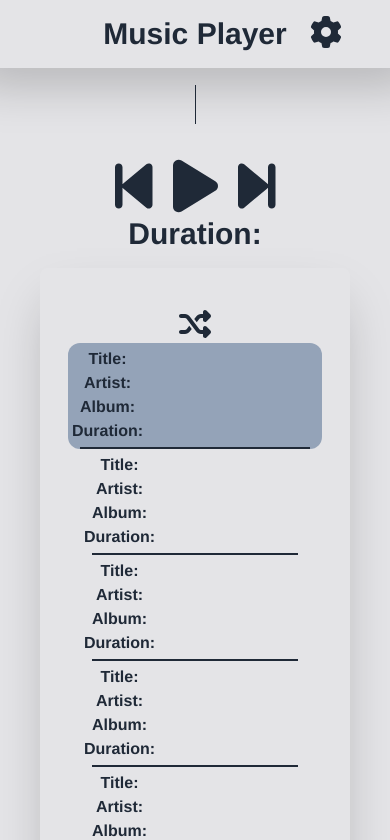
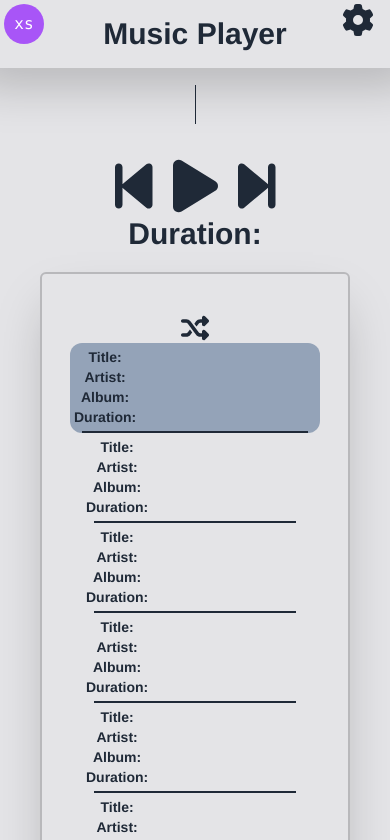
Before and after one commit to ChaceN89/music-player, a Vue app: page / in a window 390 px wide. Shown: the top 840 px of the page. Built offline with nearby package versions, Linux system fonts and the light colour scheme.

Commit message:
changed some styles for better responsive design

```diff
--- a/src/App.vue
+++ b/src/App.vue
@@ -16,10 +16,12 @@
       />
     </div>
     <MusicSettings class="settings"/>
+    <BreakPointVisual/>
   </div>
 </template>
 
 <script>
+import BreakPointVisual from './components/BreakPointVisual.vue'
 import MusicPlayer from './components/MusicPlayer.vue'
 import MusicPlaylist from './components/MusicPlaylist.vue'
 import MusicSettings from './components/MusicSettings.vue'
@@ -28,6 +30,7 @@ import AudioList from './data/AudioList'; // Import the audio files list/names
 export default {
   name: 'App',
   components: {
+    BreakPointVisual,
     MusicPlayer,
     MusicPlaylist,
     MusicSettings
--- a/src/assets/styles.css
+++ b/src/assets/styles.css
@@ -35,7 +35,8 @@ body {
 }
 
 .playlist {
-    @apply text-base flex-shrink border-0 border-zinc-950 shadow-2xl rounded-lg p-10  overflow-y-auto px-10;
+    @apply text-xs xxs:text-sm md:text-base  md:w-[400px] lg:w-[575px] xl:w-[650px]
+      flex-shrink border-2 border-opacity-20 border-zinc-950 shadow-2xl rounded-md p-10 overflow-y-auto px-10 mt-1 ;
     max-height: calc(100vh - 6rem); /* Adjusting height to ensure it fits within the screen height */
 }
 
@@ -52,7 +53,7 @@ body {
 }
 
 .settings {
-    @apply fixed top-4 right-12;
+    @apply fixed top-1 right-4 md:top-4 md:right-12;
 }
 
 .buttonHover {
--- /dev/null
+++ b/src/components/BreakPointVisual.vue
@@ -0,0 +1,21 @@
+<template>
+  <div class="fixed top-0 left-0 m-1 p-1 z-50 font-mono text-white h-10 w-10 rounded-full flex items-center justify-center bg-gray-700 xxs:bg-purple-500 sm:bg-pink-500 md:bg-orange-500 lg:bg-green-500 xl:bg-blue-500 2xl:bg-black">
+    <div class="block xxs:hidden sm:hidden md:hidden lg:hidden xl:hidden 2xl:hidden">xxs</div>
+    <div class="hidden xxs:block sm:hidden md:hidden lg:hidden xl:hidden 2xl:hidden">xs</div>
+    <div class="hidden sm:block md:hidden lg:hidden xl:hidden 2xl:hidden">sm</div>
+    <div class="hidden sm:hidden md:block lg:hidden xl:hidden 2xl:hidden">md</div>
+    <div class="hidden sm:hidden md:hidden lg:block xl:hidden 2xl:hidden">lg</div>
+    <div class="hidden sm:hidden md:hidden lg:hidden xl:block 2xl:hidden">xl</div>
+    <div class="hidden sm:hidden md:hidden lg:hidden xl:hidden 2xl:block">2xl</div>
+  </div>
+</template>
+
+<script>
+export default {
+  name: 'BreakPointVisual'
+};
+</script>
+
+<style scoped>
+/* Add any additional styles if needed */
+</style>
--- a/src/components/HelloWorld.vue
+++ /dev/null
@@ -1,45 +0,0 @@
-<template>
-  <div class="hello">
-    <h1>{{ msg }}</h1>
-    <p>
-      For a guide and recipes on how to configure / customize this project,<br>
-      check out the
-      <a href="https://cli.vuejs.org" target="_blank" rel="noopener">vue-cli documentation</a>.
-    </p>
-    <h3>Installed CLI Plugins</h3>
-    <ul>
-      <li><a href="https://github.com/vuejs/vue-cli/tree/dev/packages/%40vue/cli-plugin-babel" target="_blank" rel="noopener">babel</a></li>
-      <li><a href="https://github.com/vuejs/vue-cli/tree/dev/packages/%40vue/cli-plugin-eslint" target="_blank" rel="noopener">eslint</a></li>
-    </ul>
-    <h3>Essential Links</h3>
-    <ul>
-      <li><a href="https://vuejs.org" target="_blank" rel="noopener">Core Docs</a></li>
-      <li><a href="https://forum.vuejs.org" target="_blank" rel="noopener">Forum</a></li>
-      <li><a href="https://chat.vuejs.org" target="_blank" rel="noopener">Community Chat</a></li>
-      <li><a href="https://twitter.com/vuejs" target="_blank" rel="noopener">Twitter</a></li>
-      <li><a href="https://news.vuejs.org" target="_blank" rel="noopener">News</a></li>
-    </ul>
-    <h3>Ecosystem</h3>
-    <ul>
-      <li><a href="https://router.vuejs.org" target="_blank" rel="noopener">vue-router</a></li>
-      <li><a href="https://vuex.vuejs.org" target="_blank" rel="noopener">vuex</a></li>
-      <li><a href="https://github.com/vuejs/vue-devtools#vue-devtools" target="_blank" rel="noopener">vue-devtools</a></li>
-      <li><a href="https://vue-loader.vuejs.org" target="_blank" rel="noopener">vue-loader</a></li>
-      <li><a href="https://github.com/vuejs/awesome-vue" target="_blank" rel="noopener">awesome-vue</a></li>
-    </ul>
-  </div>
-</template>
-
-<script>
-export default {
-  name: 'HelloWorld',
-  props: {
-    msg: String
-  }
-}
-</script>
-
-<!-- Add "scoped" attribute to limit CSS to this component only -->
-<style scoped>
-
-</style>
--- a/src/components/SongInfo.vue
+++ b/src/components/SongInfo.vue
@@ -4,8 +4,8 @@
     <div>
       <p><strong>Title:</strong> {{ songInfo.title }}</p>
       <p><strong>Artist:</strong> {{ songInfo.artist }}</p>
-      <p><strong>Album:</strong> {{ songInfo.album }}</p>
-      <p><strong>Duration:</strong> {{ songInfo.duration }}</p>
+      <p class="smallHidden"><strong>Album:</strong> {{ songInfo.album }}</p>
+      <p class="smallHidden"><strong>Duration:</strong> {{ songInfo.duration }}</p>
     </div>
   </div>
 </template>
--- a/tailwind.config.js
+++ b/tailwind.config.js
@@ -5,7 +5,11 @@ module.exports = {
     "./src/**/*.{vue,js,ts,jsx,tsx}",
   ],
   theme: {
-    extend: {},
+    extend: {
+      screens: {
+        'xxs': {'max': '400px'},
+      },
+    },
   },
   plugins: [],
 };
```
